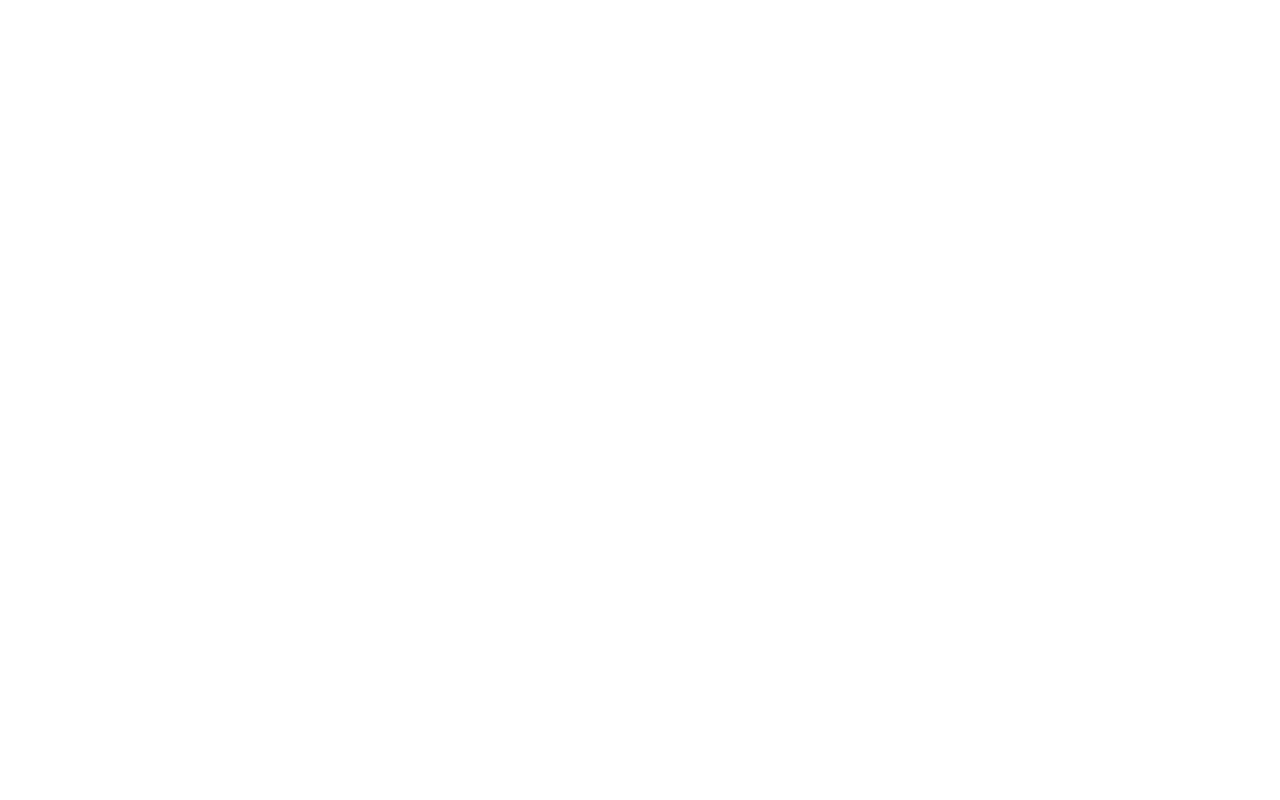
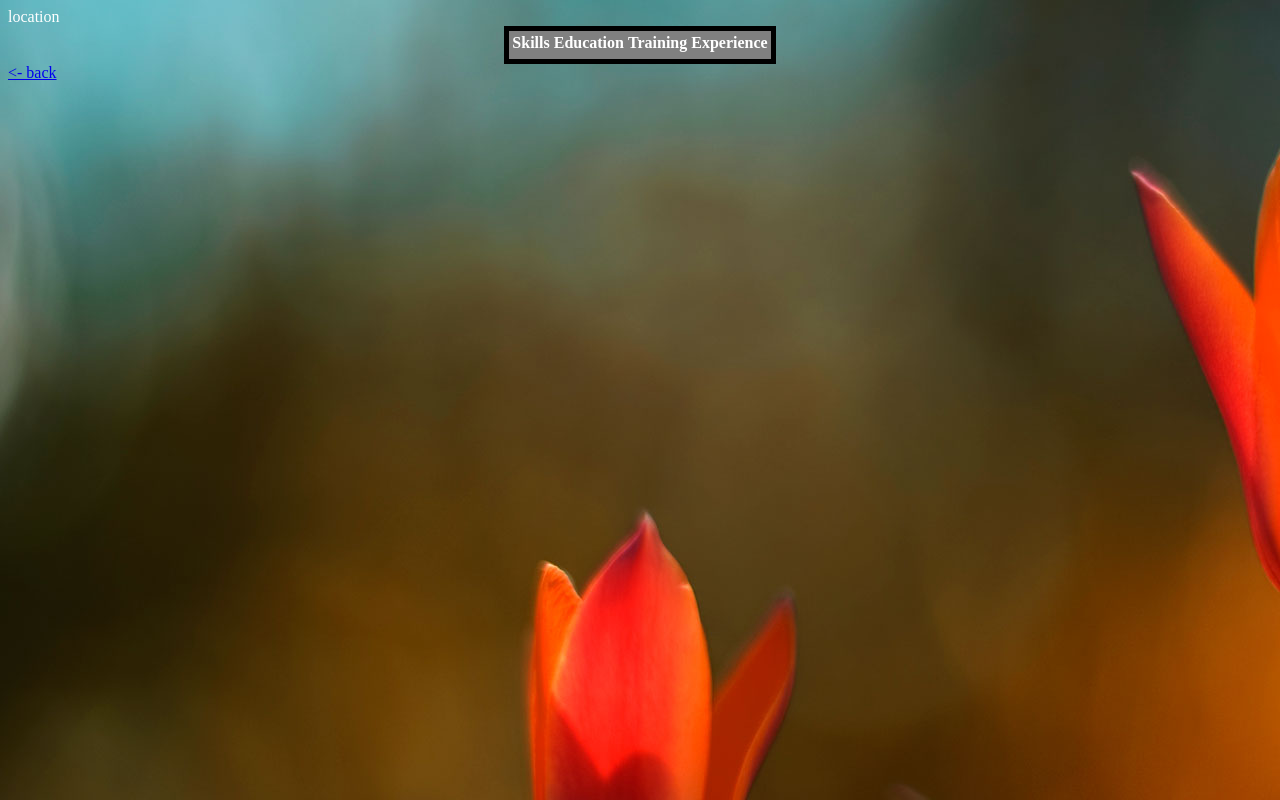
Before and after one commit to larrykimutai/Assignment-1, a plain HTML site: page introduction.html in a window 1280 px wide. Drawn offline with Linux system fonts and the light colour scheme.

Commit message:
new image

```diff
--- a/introduction.html
+++ b/introduction.html
@@ -1,10 +1,31 @@
-<!DOCTYPE html>
+<!DOCTYPE html>location
 <html lang="en">
 <head>
     <meta charset="UTF-8">
     <title>Introduction</title>
 </head>
-<body>
+<body style="background-image: url('./img/img10.jpg'); color:white">
+
+<table style="background: gray; border: 5px solid black; margin-left: auto;
+ margin-right: auto;">
+    <tr>
+        <th>Skills</th>
+        <th>Education</th>
+        <th>Training</th>
+        <th>Experience</th>
+    </tr>
+
+    <tr>
+        <td></td>
+        <td></td>
+        <td></td>
+        <td></td>
+    </tr>
+</table>
+
+<div>
+    <a href="./index.html"><- back</a>
+</div>
 
 </body>
 </html>
```
Also changed, not shown: index.html (+4 -0 lines), 1 other file.
